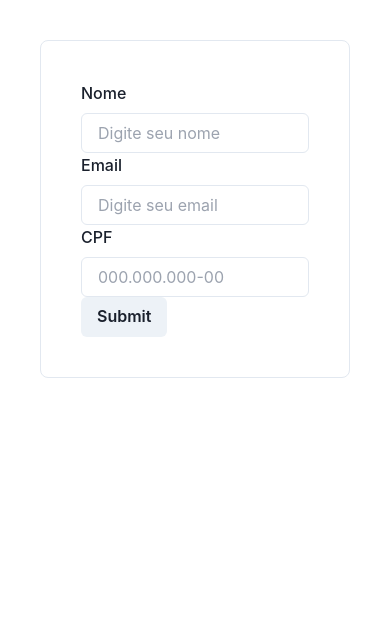
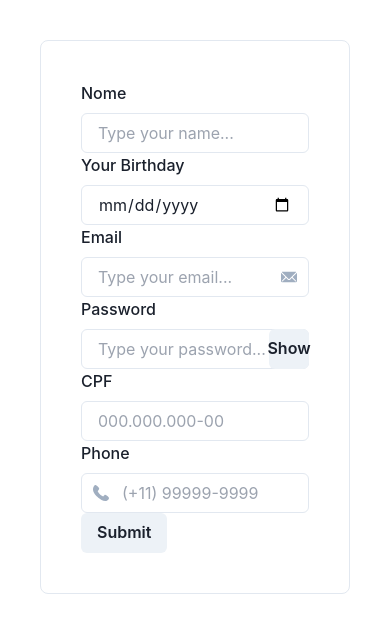
Before and after one commit to firehead-pds/development, a React (Vite) app in the folder client/: page /signup in a window 390 px wide. Shown: the top 632 px of the page. Built offline with nearby package versions, Linux system fonts and the light colour scheme.

Commit message:
Added password, phone and birthday inputs

```diff
--- a/client/package.json
+++ b/client/package.json
@@ -10,6 +10,7 @@
     "preview": "vite preview"
   },
   "dependencies": {
+    "@chakra-ui/icons": "^2.1.1",
     "@chakra-ui/react": "^2.8.2",
     "@emotion/react": "^11.11.4",
     "@emotion/styled": "^11.11.5",
--- a/client/src/pages/Signup.tsx
+++ b/client/src/pages/Signup.tsx
@@ -1,17 +1,26 @@
+import { useState } from 'react';
 import { useForm, SubmitHandler } from "react-hook-form";
+import { PhoneIcon, EmailIcon } from "@chakra-ui/icons";
 import {
   FormControl,
   FormLabel,
   FormErrorMessage,
   Input,
+  InputGroup,
+  InputLeftElement,
+  InputRightElement,
   Button,
-  Box,
+  Box
 } from "@chakra-ui/react";
+
 
 interface IFormInputs {
   name: string;
+  birthday: string;
   email: string;
+  password: string;
   cpf: string;
+  phone: string;
 }
 
 export default function Signup() {
@@ -26,6 +35,9 @@ export default function Signup() {
       alert(JSON.stringify(data, null, 2));
     }, 1000);
 
+  const [showPassword, setShowPassword] = useState(false);
+  const handleShowPassword = () => setShowPassword(!showPassword);
+
   return (
     <>
       <Box
@@ -35,18 +47,23 @@ export default function Signup() {
         className={"m-10"}
       >
         <form onSubmit={handleSubmit(onSubmit)} className={"p-10"}>
+
+          {/*Name Input*/}
           <FormControl isInvalid={!!errors.name}>
             <FormLabel htmlFor="name">Nome</FormLabel>
             <Input
               id="name"
               type="text"
-              placeholder="Digite seu nome"
+              placeholder="Type your name..."
               {...register("name", {
                 pattern: {
                   value: /^[A-Za-z ]*$/,
-                  message:
-                    "Nome não pode conter números ou caracteres especiais.",
+                  message: "The name don't have numbers or special characters!",
                 },
+                maxLength: {
+                  value: 70,
+                  message: "The name need at most 70 characters!"
+                }
               })}
             />
             <FormErrorMessage>
@@ -54,24 +71,79 @@ export default function Signup() {
             </FormErrorMessage>
           </FormControl>
 
+          {/*Birthday Input*/}
+          <FormControl isInvalid={!!errors.birthday}>
+            <FormLabel htmlFor="birthday">Your Birthday</FormLabel>
+            <Input
+              id="birthday"
+              type="date"
+              {...register("birthday")}
+            />
+            <FormErrorMessage>
+              {/*errors.birthday && errors.birthday.message*/}
+            </FormErrorMessage>
+          </FormControl>
+
+          {/*Email Input*/}
           <FormControl isInvalid={!!errors.email}>
             <FormLabel htmlFor="email">Email</FormLabel>
+            <InputGroup>
               <Input
                 id="email"
                 type="email"
-              placeholder="Digite seu email"
+                placeholder="Type your email..."
                 {...register("email", {
                   pattern: {
                     value: /^\S+@{1}\S+[.]{1}\S+$/i,
-                  message: "Tá Errado",
+                    message: "The email pattern is invalid!"
                   },
+                  maxLength: {
+                    value: 70,
+                    message: "The email need at most 70 characters!"
+                  }
                 })}
               />
+              <InputRightElement pointerEvents='none'>
+                <EmailIcon color='gray.400' />
+              </InputRightElement>
+            </InputGroup>
             <FormErrorMessage>
               {errors.email && errors.email.message}
             </FormErrorMessage>
           </FormControl>
 
+          {/*Password Input*/}
+          <FormControl isInvalid={!!errors.password}>
+            <FormLabel htmlFor="password">Password</FormLabel>
+            <InputGroup>
+              <Input
+                id="password"
+                type={showPassword ? "text" : "password"}
+                placeholder="Type your password..."
+                {...register("password", {
+                  minLength: {
+                    value: 8,
+                    message: "The password need at least 8 characters!"
+                  },
+                  maxLength: {
+                    value: 24,
+                    message: "The password need at most 24 characters!"
+                  }
+                })}
+              />
+              <InputRightElement>
+                <Button onClick={handleShowPassword}>
+                  {showPassword ? 'Hide' : 'Show'}
+                </Button>
+              </InputRightElement>
+            </InputGroup>
+
+            <FormErrorMessage>
+              {errors.password && errors.password.message}
+            </FormErrorMessage>
+          </FormControl>
+
+          {/*CPF Input*/}
           <FormControl isInvalid={!!errors.cpf}>
             <FormLabel htmlFor="cpf">CPF</FormLabel>
             <Input
@@ -81,12 +153,31 @@ export default function Signup() {
               {...register("cpf", {
                 pattern: {
                   value: /^\d{3}[.]?\d{3}[.]?\d{3}[-]?\d{2}$/,
-                  message: "O formato utilizado está errado",
-                },
+                  message: "The pattern is invalid!"
+                }
               })}
             />
             <FormErrorMessage>
               {errors.cpf && errors.cpf.message}
+            </FormErrorMessage>
+          </FormControl>
+
+          {/*Phone Input*/}
+          <FormControl isInvalid={!!errors.phone}>
+            <FormLabel htmlFor="phone">Phone</FormLabel>
+            <InputGroup>
+              <InputLeftElement pointerEvents='none'>
+                <PhoneIcon color='gray.400' />
+              </InputLeftElement>
+              <Input
+                id="phone"
+                type="tel"
+                placeholder="(+11) 99999-9999"
+                {...register("phone")}
+              />
+            </InputGroup>
+            <FormErrorMessage>
+              {/*errors.phone && errors.phone.message*/}
             </FormErrorMessage>
           </FormControl>
 
@@ -95,4 +186,4 @@ export default function Signup() {
       </Box>
     </>
   );
-}
+};
```
Also changed, not shown: 1 other file (tests, documents, lock files or other folders). Lines whose indentation alone changed are shown as unchanged.
